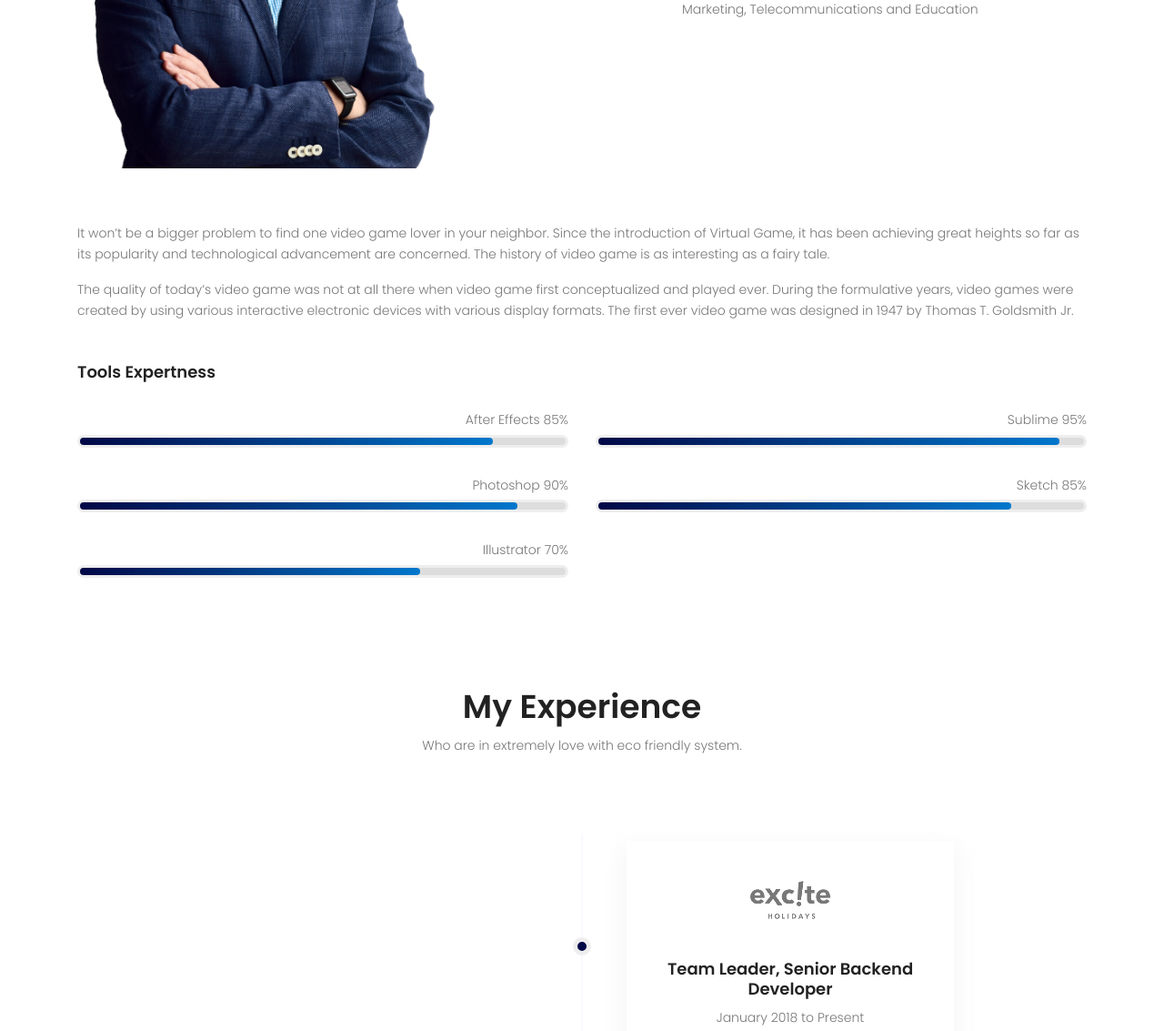
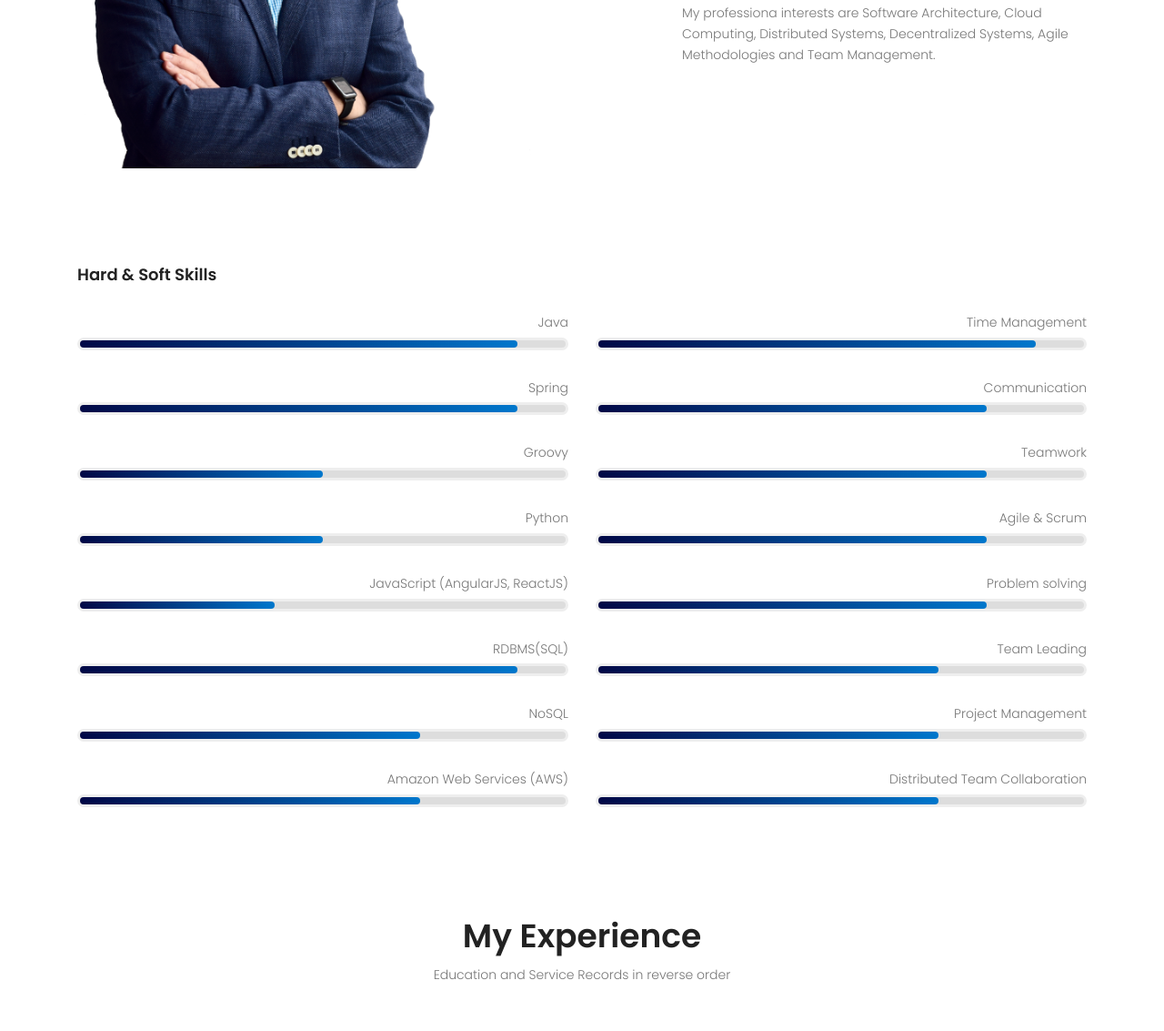
Before and after one commit to GiorgosDev/GiorgosDev.github.io, a plain HTML site: page about.html in a window 1280 px wide. Shown: the part 815-1948 px from the top of the page at 91% size. Drawn offline with nearby package versions, Linux system fonts and the light colour scheme; some packages are replaced by stand-ins of ours.

Commit message:
About page completed

```diff
--- a/about.html
+++ b/about.html
@@ -78,35 +78,64 @@
 							<p>
 								Senior Software Engineer, Team Leader, Certified Scrum Master (Scrum.org PSMI), AWS Certified Cloud Solutions Architect (Associate).  General Software Development experience of more than 12 years in such fields as Travel Industry, Fin-tech, Marketing, Telecommunications and Education
 							</p>
+							<p>
+								My professiona interests are Software Architecture, Cloud Computing, Distributed Systems, Decentralized Systems, Agile Methodologies and Team Management.
+							</p>
 							<!-- <a href="#" class="primary-btn text-uppercase">View Full Details</a> -->
 						</div>
 						<div class="col-lg-12 pt-60">
 							<p>
-								It won’t be a bigger problem to find one video game lover in your neighbor. Since the introduction of Virtual Game, it has been achieving great heights so far as its popularity and technological advancement are concerned. The history of video game is as interesting as a fairy tale.
 							</p>
-							<p>
-								The quality of today’s video game was not at all there when video game first conceptualized and played ever. During the formulative years, video games were created by using various interactive electronic devices with various display formats. The first ever video game was designed in 1947 by Thomas T. Goldsmith Jr.
-							</p>
-							<h4 class="pt-30">Tools Expertness</h4>
+							<h4 class="pt-30">Hard & Soft Skills</h4>
 						</div>
 					</div>
 					<div class="row skillbar-wraps">
 						<div class="col-lg-6 skill-left">
 							<div class="single-skill">
 								<p>
-									After Effects 85%
-								</p>
-								<div class="skill" data-width="85"></div>
-							</div>
-							<div class="single-skill">
-								<p>
-									Photoshop 90%
+									Java
 								</p>
 								<div class="skill" data-width="90"></div>
 							</div>
 							<div class="single-skill">
 								<p>
-									Illustrator 70%
+									Spring
+								</p>
+								<div class="skill" data-width="90"></div>
+							</div>
+							<div class="single-skill">
+								<p>
+									Groovy
+								</p>
+								<div class="skill" data-width="50"></div>
+							</div>
+							<div class="single-skill">
+								<p>
+									Python
+								</p>
+								<div class="skill" data-width="50"></div>
+							</div>
+							<div class="single-skill">
+								<p>
+									JavaScript (AngularJS, ReactJS)
+								</p>
+								<div class="skill" data-width="40"></div>
+							</div>
+							<div class="single-skill">
+								<p>
+									RDBMS(SQL)
+								</p>
+								<div class="skill" data-width="90"></div>
+							</div>
+							<div class="single-skill">
+								<p>
+									NoSQL
+								</p>
+								<div class="skill" data-width="70"></div>
+							</div>
+							<div class="single-skill">
+								<p>
+									Amazon Web Services (AWS)
 								</p>
 								<div class="skill" data-width="70"></div>
 							</div>
@@ -114,15 +143,51 @@
 						<div class="col-lg-6 skill-right">
 							<div class="single-skill">
 								<p>
-									Sublime 95%
+									Time Management
 								</p>
-								<div class="skill" data-width="95"></div>
+								<div class="skill" data-width="90"></div>
 							</div>
 							<div class="single-skill">
 								<p>
-									Sketch 85%
+									Communication
 								</p>
-								<div class="skill" data-width="85"></div>
+								<div class="skill" data-width="80"></div>
+							</div>
+							<div class="single-skill">
+								<p>
+									Teamwork
+								</p>
+								<div class="skill" data-width="80"></div>
+							</div>
+							<div class="single-skill">
+								<p>
+									Agile & Scrum
+								</p>
+								<div class="skill" data-width="80"></div>
+							</div>
+							<div class="single-skill">
+								<p>
+									Problem solving
+								</p>
+								<div class="skill" data-width="80"></div>
+							</div>
+							<div class="single-skill">
+								<p>
+									Team Leading
+								</p>
+								<div class="skill" data-width="70"></div>
+							</div>
+							<div class="single-skill">
+								<p>
+									Project Management
+								</p>
+								<div class="skill" data-width="70"></div>
+							</div>
+							<div class="single-skill">
+								<p>
+									Distributed Team Collaboration
+								</p>
+								<div class="skill" data-width="70"></div>
 							</div>
 
 						</div>
@@ -137,7 +202,7 @@
                 <div class="menu-content pb-70">
                     <div class="title text-center">
                         <h1 class="mb-10">My Experience</h1>
-                        <p>Who are in extremely love with eco friendly system.</p>
+                        <p>Education and Service Records in reverse order</p>
                     </div>
                 </div>
             </div>
```
